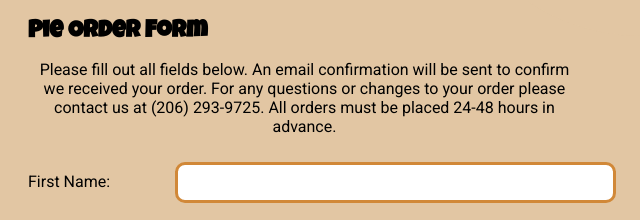
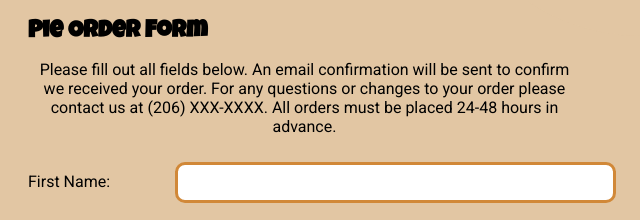
Before and after one commit to Colesa09/ms_margies, a plain HTML site: page Ms.Margies.html in a window 1280 px wide. Shown: the part 338-558 px from the top of the page, 0-640 px from the left. Drawn offline with Linux system fonts and the light colour scheme.

Commit message:
text edits

```diff
--- a/Ms.Margies.html
+++ b/Ms.Margies.html
@@ -29,7 +29,7 @@
 		<div class="pieOrderForm">
 			<h3 class="bodyHeader">Pie Order Form</h3>
 			<p id="orderIntro">Please fill out all fields below. An email confirmation will be sent to confirm we received your order.
-			For any questions or changes to your order please contact us at (206) 293-9725. All orders must be placed 24-48 hours in advance.</p>
+			For any questions or changes to your order please contact us at (206) XXX-XXXX. All orders must be placed 24-48 hours in advance.</p>
 			<form action="http://Ms.Margies.html/placeorder" method="get" target="_top">
 				<label for="fName">First Name:</label>
 				<input type="text" name="firstName" id= "fName" maxlength="20"/>
```
